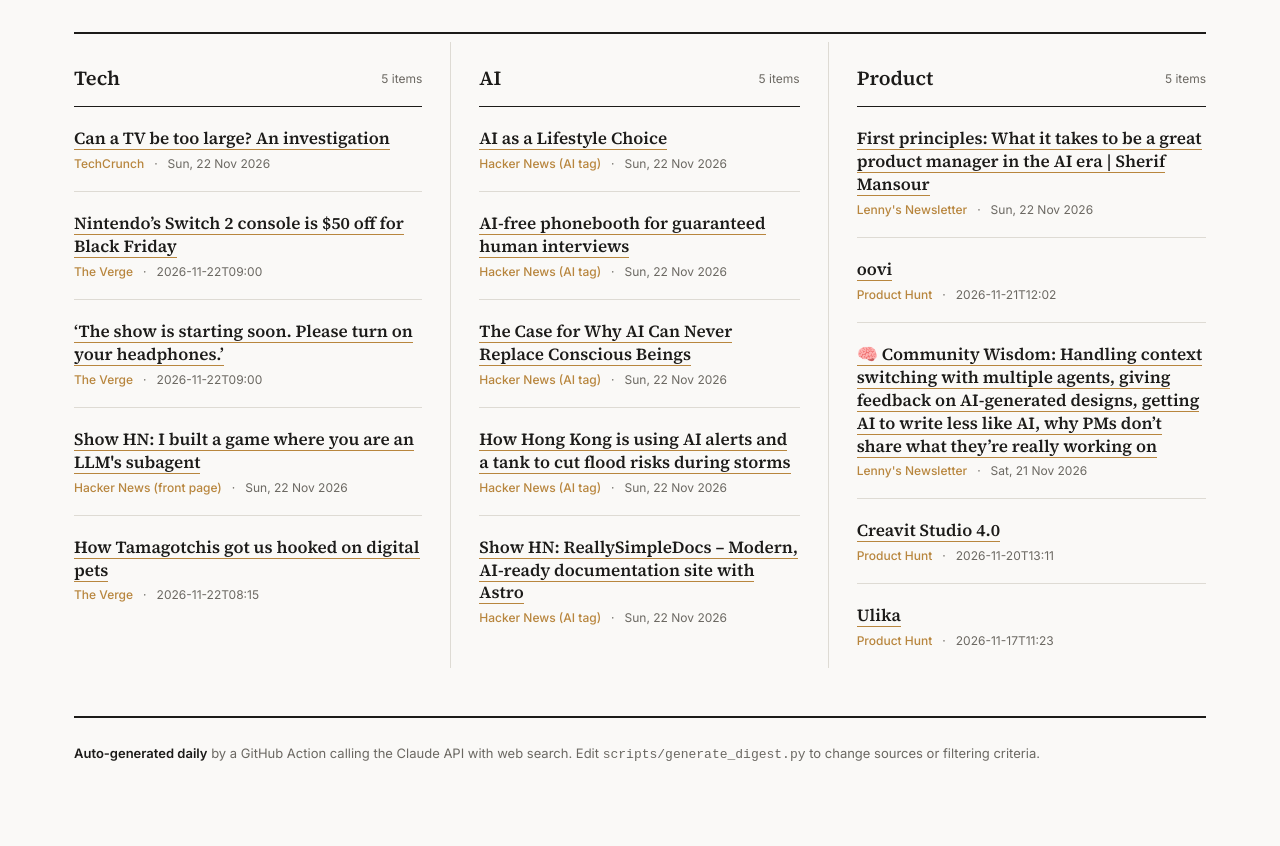
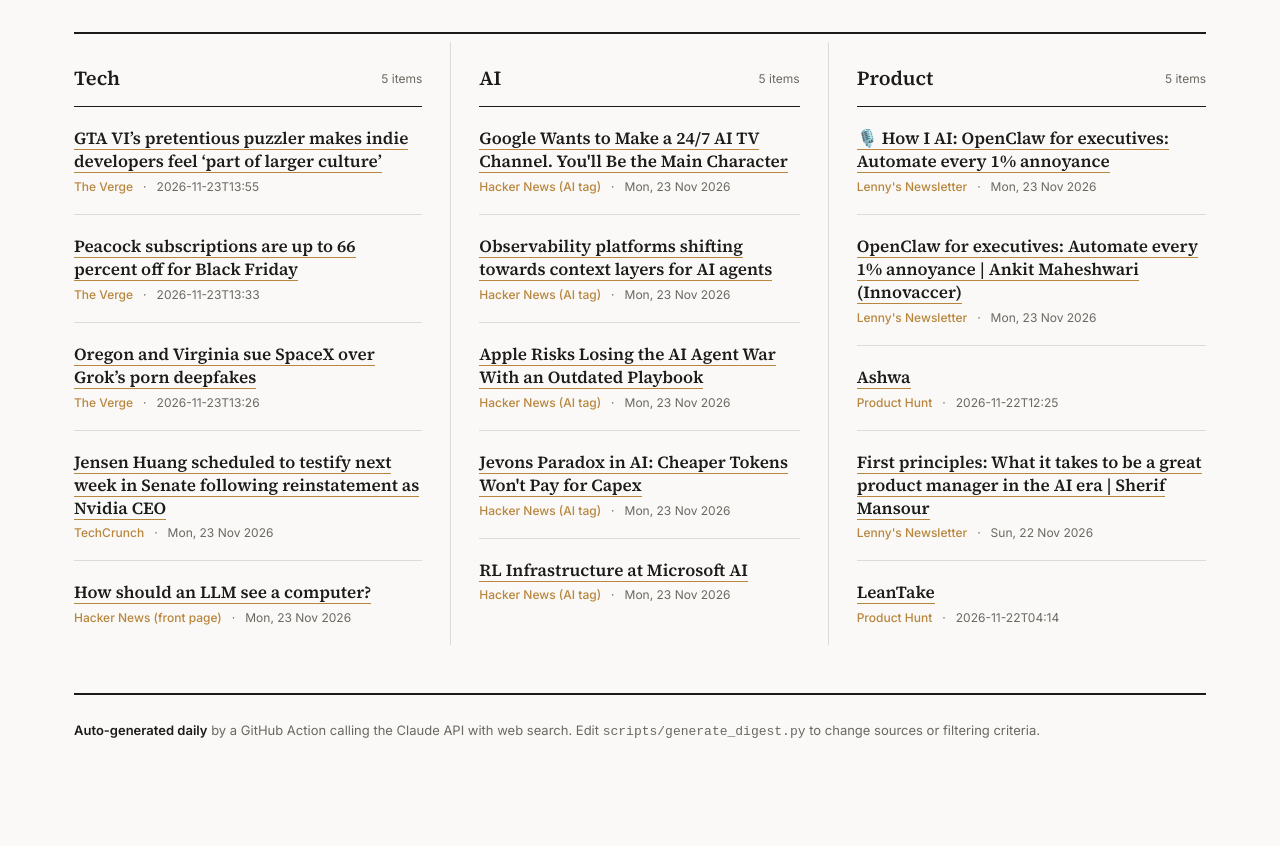
Before and after one commit to adnan-1917/Daily-Digest, a plain HTML site: page daily-digest-free/docs/index.html in a window 1280 px wide. Shown: the part 133-979 px from the top of the page. After the commit the page ends 956 px from the top, so only its background shows below. Drawn offline with Linux system fonts and the light colour scheme.

Commit message:
Update daily digest

```diff
--- a/daily-digest-free/docs/index.html
+++ b/daily-digest-free/docs/index.html
@@ -51,7 +51,7 @@
   <header class="masthead">
     <div class="masthead-top">
       <h1>The Daily Wire</h1>
-      <span class="date">Generated Sunday, November 22, 2026 at 15:05 UTC</span>
+      <span class="date">Generated Monday, November 23, 2026 at 19:01 UTC</span>
     </div>
     <p class="tagline">Tech, AI &amp; Product — three columns, five minutes, no scrolling through ten tabs.</p>
   </header>
@@ -60,72 +60,72 @@
     <section class="column">
       <div class="column-head"><h2>Tech</h2><span class="count">5 items</span></div>
       <article class="entry">
-        <h3><a href="https://techcrunch.com/2026/11/22/can-a-tv-be-too-large-an-investigation/" target="_blank" rel="noopener">Can a TV be too large? An investigation</a></h3>
-        <div class="meta"><span class="src">TechCrunch</span><span>&middot;</span><span>Sun, 22 Nov 2026</span></div>
+        <h3><a href="https://www.theverge.com/games/1040265/gta-vi-tenebrae-lux-indie-developers" target="_blank" rel="noopener">GTA VI’s pretentious puzzler makes indie developers feel ‘part of larger culture’</a></h3>
+        <div class="meta"><span class="src">The Verge</span><span>&middot;</span><span>2026-11-23T13:55</span></div>
       </article>
       <article class="entry">
-        <h3><a href="https://www.theverge.com/gadgets/1038181/nintendo-switch-2-black-friday-deal-mario-kart-world-bundle-2026-sale" target="_blank" rel="noopener">Nintendo’s Switch 2 console is $50 off for Black Friday</a></h3>
-        <div class="meta"><span class="src">The Verge</span><span>&middot;</span><span>2026-11-22T09:00</span></div>
+        <h3><a href="https://www.theverge.com/gadgets/1040122/peacock-subscription-black-friday-2026-deal-sale" target="_blank" rel="noopener">Peacock subscriptions are up to 66 percent off for Black Friday</a></h3>
+        <div class="meta"><span class="src">The Verge</span><span>&middot;</span><span>2026-11-23T13:33</span></div>
       </article>
       <article class="entry">
-        <h3><a href="https://www.theverge.com/tech/1038879/off-broadway-love-me-auracast" target="_blank" rel="noopener">‘The show is starting soon. Please turn on your headphones.’</a></h3>
-        <div class="meta"><span class="src">The Verge</span><span>&middot;</span><span>2026-11-22T09:00</span></div>
+        <h3><a href="https://www.theverge.com/ai-artificial-intelligence/1040255/x-grok-ai-deepfakes-oregon-virginia-lawsuit" target="_blank" rel="noopener">Oregon and Virginia sue SpaceX over Grok’s porn deepfakes</a></h3>
+        <div class="meta"><span class="src">The Verge</span><span>&middot;</span><span>2026-11-23T13:26</span></div>
       </article>
       <article class="entry">
-        <h3><a href="https://github.com/gulivan/worker755" target="_blank" rel="noopener">Show HN: I built a game where you are an LLM's subagent</a></h3>
-        <div class="meta"><span class="src">Hacker News (front page)</span><span>&middot;</span><span>Sun, 22 Nov 2026</span></div>
+        <h3><a href="https://techcrunch.com/2026/11/23/jensen-huang-scheduled-to-testify-next-week-in-senate-following-reinstatement-as-nvidia-ceo/" target="_blank" rel="noopener">Jensen Huang scheduled to testify next week in Senate following reinstatement as Nvidia CEO</a></h3>
+        <div class="meta"><span class="src">TechCrunch</span><span>&middot;</span><span>Mon, 23 Nov 2026</span></div>
       </article>
       <article class="entry">
-        <h3><a href="https://www.theverge.com/podcast/1039716/tamagotchi-history-digital-pets-anniversary" target="_blank" rel="noopener">How Tamagotchis got us hooked on digital pets</a></h3>
-        <div class="meta"><span class="src">The Verge</span><span>&middot;</span><span>2026-11-22T08:15</span></div>
+        <h3><a href="https://www.greptile.com/blog/trex-computer-use" target="_blank" rel="noopener">How should an LLM see a computer?</a></h3>
+        <div class="meta"><span class="src">Hacker News (front page)</span><span>&middot;</span><span>Mon, 23 Nov 2026</span></div>
       </article>
     </section>
 
     <section class="column">
       <div class="column-head"><h2>AI</h2><span class="count">5 items</span></div>
       <article class="entry">
-        <h3><a href="https://grahamdumpleton.me/posts/2026/11/ai-as-a-lifestyle-choice/" target="_blank" rel="noopener">AI as a Lifestyle Choice</a></h3>
-        <div class="meta"><span class="src">Hacker News (AI tag)</span><span>&middot;</span><span>Sun, 22 Nov 2026</span></div>
+        <h3><a href="https://www.404media.co/google-wants-to-make-a-24-7-ai-tv-channel-youll-be-the-main-character/" target="_blank" rel="noopener">Google Wants to Make a 24/7 AI TV Channel. You'll Be the Main Character</a></h3>
+        <div class="meta"><span class="src">Hacker News (AI tag)</span><span>&middot;</span><span>Mon, 23 Nov 2026</span></div>
       </article>
       <article class="entry">
-        <h3><a href="https://www.tryairlock.ai/" target="_blank" rel="noopener">AI-free phonebooth for guaranteed human interviews</a></h3>
-        <div class="meta"><span class="src">Hacker News (AI tag)</span><span>&middot;</span><span>Sun, 22 Nov 2026</span></div>
+        <h3><a href="https://www.snowflake.com/en/blog/engineering/observability-apis-agent-investigation-success/" target="_blank" rel="noopener">Observability platforms shifting towards context layers for AI agents</a></h3>
+        <div class="meta"><span class="src">Hacker News (AI tag)</span><span>&middot;</span><span>Mon, 23 Nov 2026</span></div>
       </article>
       <article class="entry">
-        <h3><a href="https://ishadeodhar.substack.com/p/the-case-for-why-ai-can-never-replace" target="_blank" rel="noopener">The Case for Why AI Can Never Replace Conscious Beings</a></h3>
-        <div class="meta"><span class="src">Hacker News (AI tag)</span><span>&middot;</span><span>Sun, 22 Nov 2026</span></div>
+        <h3><a href="https://www.bloomberg.com/news/newsletters/2026-11-22/apple-s-ai-agent-war-early-2027-product-plans-and-iphone-duo-face-unlock-review" target="_blank" rel="noopener">Apple Risks Losing the AI Agent War With an Outdated Playbook</a></h3>
+        <div class="meta"><span class="src">Hacker News (AI tag)</span><span>&middot;</span><span>Mon, 23 Nov 2026</span></div>
       </article>
       <article class="entry">
-        <h3><a href="https://2tinteractive.com/watch/episodes/5739/" target="_blank" rel="noopener">How Hong Kong is using AI alerts and a tank to cut flood risks during storms</a></h3>
-        <div class="meta"><span class="src">Hacker News (AI tag)</span><span>&middot;</span><span>Sun, 22 Nov 2026</span></div>
+        <h3><a href="https://philippdubach.com/posts/cheaper-ai-tokens-wont-pay-for-capex/" target="_blank" rel="noopener">Jevons Paradox in AI: Cheaper Tokens Won't Pay for Capex</a></h3>
+        <div class="meta"><span class="src">Hacker News (AI tag)</span><span>&middot;</span><span>Mon, 23 Nov 2026</span></div>
       </article>
       <article class="entry">
-        <h3><a href="https://github.com/hunvreus/reallysimpledocs" target="_blank" rel="noopener">Show HN: ReallySimpleDocs – Modern, AI-ready documentation site with Astro</a></h3>
-        <div class="meta"><span class="src">Hacker News (AI tag)</span><span>&middot;</span><span>Sun, 22 Nov 2026</span></div>
+        <h3><a href="https://microsoft.ai/news/rl-infrastructure-at-microsoft-ai/" target="_blank" rel="noopener">RL Infrastructure at Microsoft AI</a></h3>
+        <div class="meta"><span class="src">Hacker News (AI tag)</span><span>&middot;</span><span>Mon, 23 Nov 2026</span></div>
       </article>
     </section>
 
     <section class="column">
       <div class="column-head"><h2>Product</h2><span class="count">5 items</span></div>
       <article class="entry">
+        <h3><a href="https://www.lennysnewsletter.com/p/how-i-ai-openclaw-for-executives" target="_blank" rel="noopener">🎙️ How I AI: OpenClaw for executives: Automate every 1% annoyance</a></h3>
+        <div class="meta"><span class="src">Lenny's Newsletter</span><span>&middot;</span><span>Mon, 23 Nov 2026</span></div>
+      </article>
+      <article class="entry">
+        <h3><a href="https://www.lennysnewsletter.com/p/openclaw-for-executives-automate" target="_blank" rel="noopener">OpenClaw for executives: Automate every 1% annoyance | Ankit Maheshwari (Innovaccer)</a></h3>
+        <div class="meta"><span class="src">Lenny's Newsletter</span><span>&middot;</span><span>Mon, 23 Nov 2026</span></div>
+      </article>
+      <article class="entry">
+        <h3><a href="https://www.producthunt.com/products/ashwa" target="_blank" rel="noopener">Ashwa</a></h3>
+        <div class="meta"><span class="src">Product Hunt</span><span>&middot;</span><span>2026-11-22T12:25</span></div>
+      </article>
+      <article class="entry">
         <h3><a href="https://www.lennysnewsletter.com/p/first-principles-what-it-takes-to" target="_blank" rel="noopener">First principles: What it takes to be a great product manager in the AI era | Sherif Mansour</a></h3>
         <div class="meta"><span class="src">Lenny's Newsletter</span><span>&middot;</span><span>Sun, 22 Nov 2026</span></div>
       </article>
       <article class="entry">
-        <h3><a href="https://www.producthunt.com/products/oovi" target="_blank" rel="noopener">oovi</a></h3>
-        <div class="meta"><span class="src">Product Hunt</span><span>&middot;</span><span>2026-11-21T12:02</span></div>
-      </article>
-      <article class="entry">
-        <h3><a href="https://www.lennysnewsletter.com/p/community-wisdom-handling-context" target="_blank" rel="noopener">🧠 Community Wisdom: Handling context switching with multiple agents, giving feedback on AI-generated designs, getting AI to write less like AI, why PMs don’t share what they’re really working on</a></h3>
-        <div class="meta"><span class="src">Lenny's Newsletter</span><span>&middot;</span><span>Sat, 21 Nov 2026</span></div>
-      </article>
-      <article class="entry">
-        <h3><a href="https://www.producthunt.com/products/creavit-studio" target="_blank" rel="noopener">Creavit Studio 4.0</a></h3>
-        <div class="meta"><span class="src">Product Hunt</span><span>&middot;</span><span>2026-11-20T13:11</span></div>
-      </article>
-      <article class="entry">
-        <h3><a href="https://www.producthunt.com/products/ulika" target="_blank" rel="noopener">Ulika</a></h3>
-        <div class="meta"><span class="src">Product Hunt</span><span>&middot;</span><span>2026-11-17T11:23</span></div>
+        <h3><a href="https://www.producthunt.com/products/leantake" target="_blank" rel="noopener">LeanTake</a></h3>
+        <div class="meta"><span class="src">Product Hunt</span><span>&middot;</span><span>2026-11-22T04:14</span></div>
       </article>
     </section>
   </div>
```
